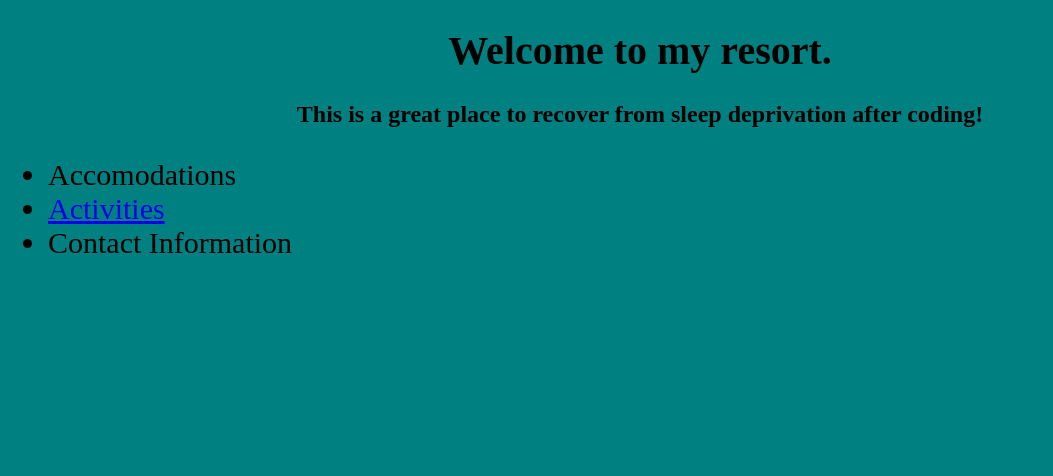
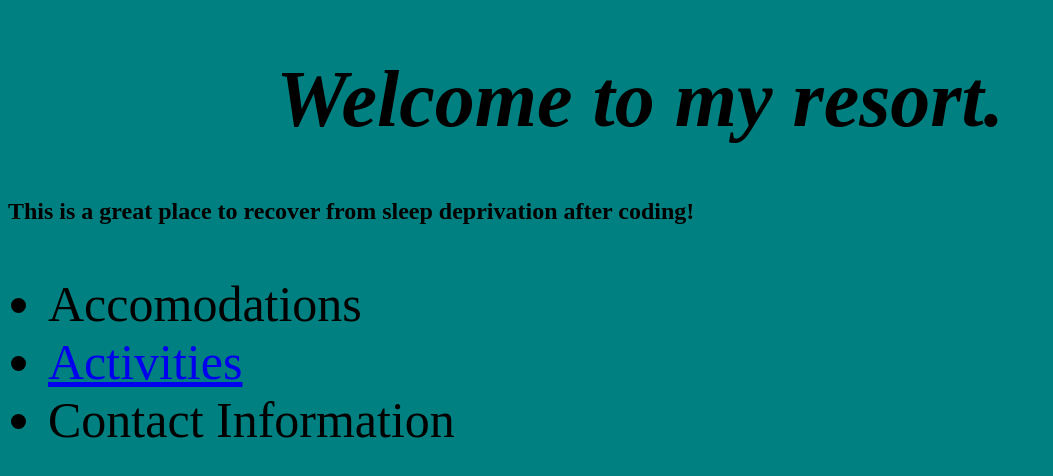
Before and after one commit to GloriaFriesen/Resort, a plain HTML site: page Index.html in a window 1280 px wide. Shown: the whole page, without its empty margins (0-1053 px from the left). Drawn offline with Linux system fonts and the light colour scheme.

Commit message:
Add style to theme2 branch

```diff
--- a/css/styles.css
+++ b/css/styles.css
@@ -1,16 +1,17 @@
 h1{
-  font-weight: bold;
-  font-size: 40px;
+  font-style: italic;
+  font-size: 80px;
   text-align: center;
 }
 body{
   background-color: #008080;
+  font-family: "Times New Roman"
 }
 
 h2{
-  text-align: center;
+  text-align: left;
 }
 
 ul {
-  font-size: 30px;
+  font-size: 50px;
 }
```
